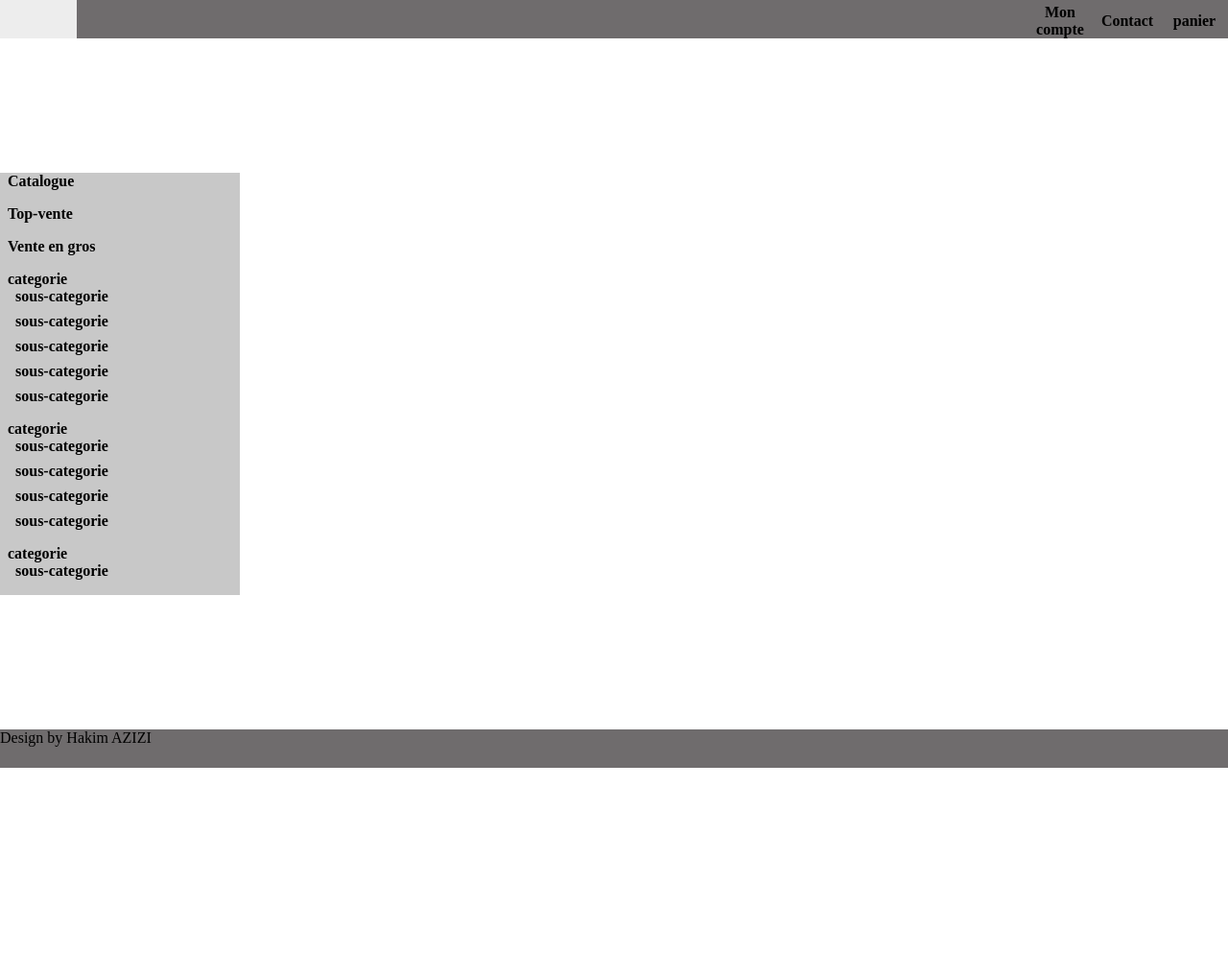
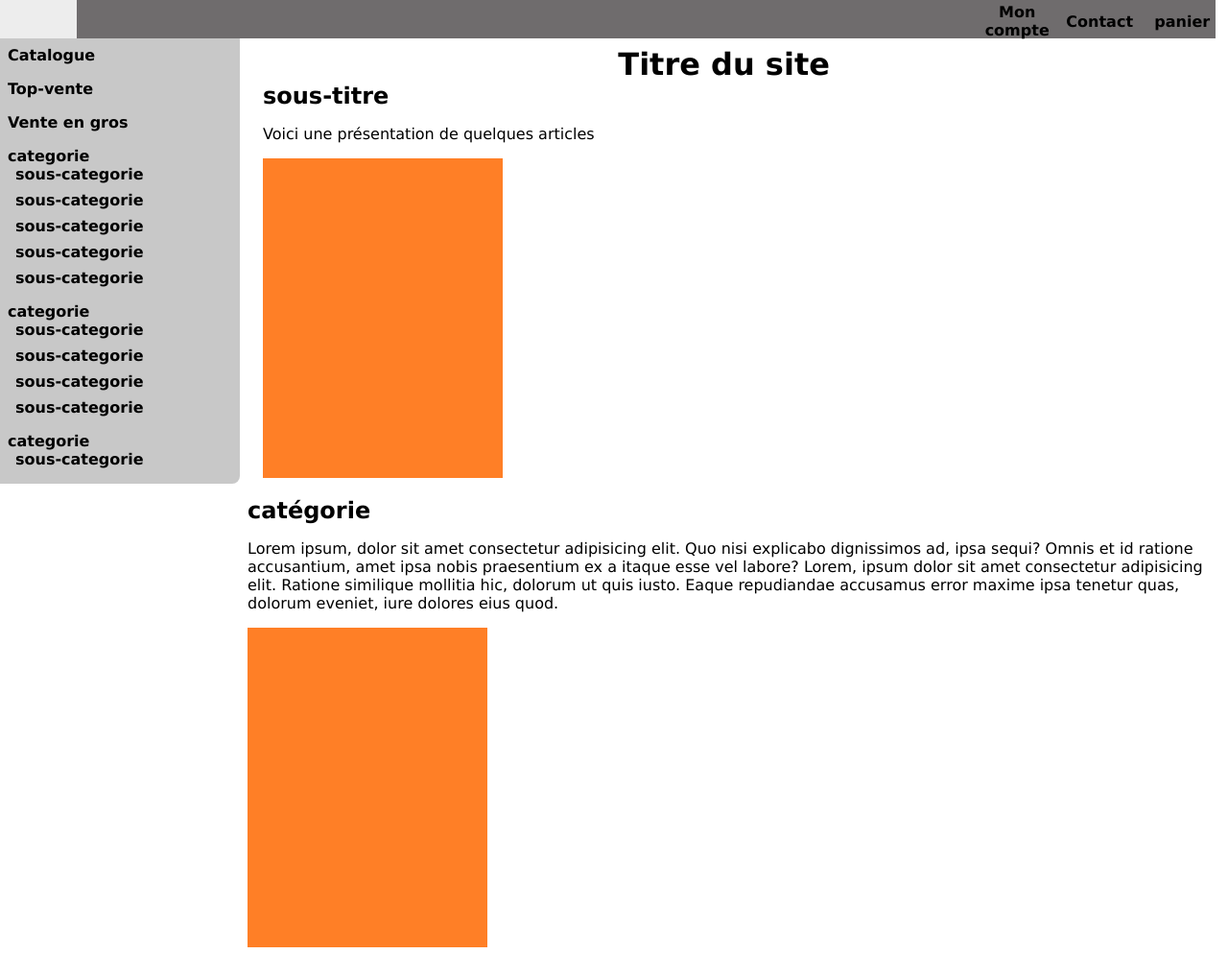
Before and after one commit to hakim-azizi/vente, a plain HTML site: page index.html in a window 1280 px wide. Shown: the top 994 px of the page at 96% size. Before the commit the page ends 800 px from the top, so only its background shows below. Drawn offline with Linux system fonts and the light colour scheme.

Commit message:
added content structure and design

```diff
--- a/index.html
+++ b/index.html
@@ -45,10 +45,36 @@
 					</ul>
 				</li>
 			</ul>
-
 		</header>
-
+		<header>
+			<h1>Titre du site</h1>
+		</header>
+		<main>
+			<section>
+				<h2>sous-titre</h2>
+				<p>Voici une présentation de quelques articles</p>
+				<figcaption><figure><img src='src/photo/photo-article.jpg' alt=''></figure></figcaption>
+			</section>
+			<sectioon>
+				<h2>catégorie</h2>
+				<article>
+					<p>
+					Lorem ipsum, dolor sit amet consectetur adipisicing elit. Quo nisi explicabo dignissimos ad, ipsa sequi? Omnis et id ratione accusantium, amet ipsa nobis praesentium ex a itaque esse vel labore? Lorem, ipsum dolor sit amet consectetur adipisicing elit. Ratione similique mollitia hic, dolorum ut quis iusto. Eaque repudiandae accusamus error maxime ipsa tenetur quas, dolorum eveniet, iure dolores eius quod.
+					</p>
+					<figcaption><figure><img src='src/photo/photo-article.jpg' alt=''></figure></figcaption>
+				</article>
+			</sectioon>
+			<sectioon>
+				<h2>sous-catégorie</h2>
+				<article>
+					<p>
+					Lorem ipsum, dolor sit amet consectetur adipisicing elit. Quo nisi explicabo dignissimos ad, ipsa sequi? Omnis et id ratione accusantium, amet ipsa nobis praesentium ex a itaque esse vel labore? Lorem, ipsum dolor sit amet consectetur adipisicing elit. Ratione similique mollitia hic, dolorum ut quis iusto. Eaque repudiandae accusamus error maxime ipsa tenetur quas, dolorum eveniet, iure dolores eius quod.
+					</p>
+					<figcaption><figure><img src='src/photo/photo-article.jpg' alt=''></figure></figcaption>
+				</article>
+			</sectioon>
+		</main>
 		<footer>Design by Hakim AZIZI</footer>
-<script type='text/javascript' src='src/script/menu-script.js'></script>
+<script src='src/script/menu-script.js'></script>
 	</body>
 </html>
--- a/src/style/style.css
+++ b/src/style/style.css
@@ -9,54 +9,87 @@ body{
 	flex-direction: column;
 	justify-content: space-between;
 	min-height:100vh;
-}
+	/* overflow-x: hidden; */
+	}
 
 *{
 	margin:0;
 	padding:0;
+	font-family: Verdana, Geneva, Tahoma, sans-serif;
 }
 
 .navbar {
-	/* position:fixed;
-	top:0; */
+	position:fixed;
+	top:0;
 	display: flex;
 	flex-wrap: wrap;
 	align-items: center;
 	justify-content: space-between;
 	height: 2.5rem;
 	background: var(--dark-color);
+	width: calc(100vw - 0.8em);
 }
 
 .navbar>ul{
 	display: flex;
+	gap: 1rem;
 	align-items: center;
 	list-style: none;
 }
 
 .navbar>ul li{
-width:70px;
+width:4.375rem;
 text-align: center;
 font-weight: bold;
 }
 
 @media (max-width: 800px){
-	.show{display: block;}
-	.hidden{display:none;}
-	.menu{margin-left: -15.625rem;}
+	.show{
+		display: block;
+	}
+
+	.hidden{
+		display:none;
+	}
+
+	.menu{
+		margin-left: -15.625rem;
+	}
+
+	main,
+	h1{
+		width:100vw;
+	}
 }
 
 @media (min-width: 801px){
-	.show{display: none;}
-	.hidden{display:block;}
-	.menu{margin-left: 0;}
+	.show{
+		display: none;
+	}
+
+	.hidden{
+		display:block;
+	}
+
+	.menu{
+		margin-left: 0;
+	}
+
+	main,
+	h1{
+		margin-left: 15.625rem;
+		width:calc(100vw - 16.925rem)
+	}
 }
 
 .menu{
-	/* position:fixed;
-	top: 2.5rem; */
+	position:fixed;
+	top: 2.5rem;
 	background: var(--medium-color);
 	width: 15.625rem;
 	min-height:15.625rem;
+	border-radius: 0 0 .5rem 0;
+	padding-top: .5rem;
 }
 
 .menu>ul>li{
@@ -73,8 +106,27 @@ font-weight: bold;
 	font-weight: bold;
 }
 
+h1{
+	margin-top: 3rem;
+	text-align: center;
+}
+
+main{
+	padding-left: .5rem;
+}
+
+section{
+	padding-left: 1rem;
+}
+
+h2,
+p,
+figcaption{
+	margin-bottom: 1rem;
+}
+
 footer{
-	width:100vw;
+	width:calc(100vw - 0.8em);
 	height: 2.5rem;
 	background: var(--dark-color);
 }
```
Also changed, not shown: src/photo/photo-article.jpg (added). Lines whose indentation alone changed are shown as unchanged.
